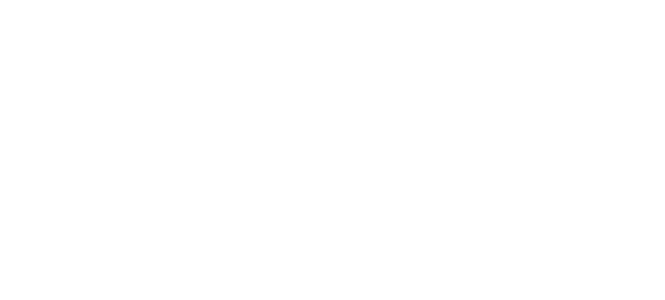
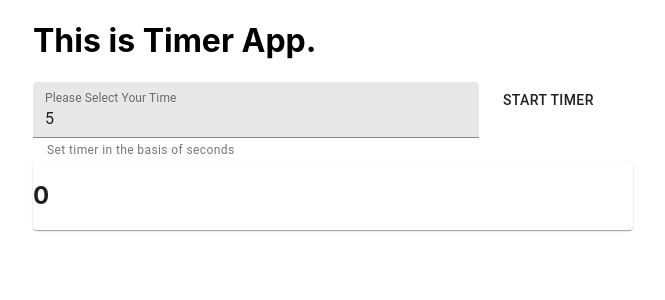
Before and after one commit to singh-sumit/ReactJs-Learn, a React (Create React App) app in the folder react-app-jmbo/: page /timer in a window 1280 px wide. Shown: the top 300 px of the page, without its empty margins (307-972 px from the left). Built offline with nearby package versions, Linux system fonts and the light colour scheme.

Commit message:
timer created with state in hook

```diff
--- a/react-app-jmbo/src/router.js
+++ b/react-app-jmbo/src/router.js
@@ -11,6 +11,7 @@
 import ThirdHook from "./week-3/react-hook/thirdReactHook";
 import UserProfile from "./week-3/react-hook/userProfile";
 import EffectHook from "./week-3/react-hook/effectHook";
+import TimerApp from "./week-3/timer/timerApp";
 
 export default function RouteApp() {
   return (
@@ -36,6 +37,9 @@
           <Route path="/effectHook">
             <EffectHook />
           </Route>
+          <Route path="/timer">
+            <TimerApp />
+          </Route>
         </Switch>
     </Router>
   );
--- /dev/null
+++ b/react-app-jmbo/src/week-3/timer/timerApp.js
@@ -0,0 +1,75 @@
+import { Button, Card, Grid, TextField } from "@material-ui/core";
+import React, { useEffect, useState } from "react";
+
+export default function TimerApp() {
+  let [time, setTime] = useState(5);
+  const [timer, setTimer] = useState();
+  const [isAlert, setIsAlert] = useState(false);
+  let [auxCount, setAuxCount] = useState(0);
+
+  function handleChange(event) {
+    setTime(event.target.value);
+    console.log("time :" + time);
+  }
+  function runTimer() {
+    /*******************
+     * method -1
+     */
+    // setTimeout(function(){
+    //   console.log(i);
+    //   i--;
+    //   alert('hello');
+    // },time*1000);
+
+    /***********
+     * method -2
+     */
+    setTimer(
+      setInterval(function () {
+        if (time == auxCount) {
+          alert("time out");
+          setIsAlert(!isAlert);
+          setAuxCount(0);
+          setTime(0);
+        } else {
+          // setTime(time--);
+          setAuxCount(auxCount++);
+          console.log("new time :" + time);
+        }
+      }, 1000)
+    );
+  }
+
+  useEffect(() => {
+    clearInterval(timer);
+    console.log("called");
+  }, [isAlert]);
+
+  return (
+    <div style={{ maxWidth: 600, margin: 'auto' }}>
+      <h1>This is Timer App.</h1>
+      <Grid container justify="flex-start" spacing={2}>
+        <Grid item xs="9" sm="9">
+          <TextField
+            id="time"
+            onChange={handleChange}
+            value={time}
+            label="Please Select Your Time"
+            helperText="Set timer in the basis of seconds"
+            fullWidth={true}
+            type="number"
+            variant="filled"
+          />
+        </Grid>
+        <Grid item xs="3" sm="3">
+          <Button onClick={runTimer}>Start Timer</Button>
+        </Grid>
+      </Grid>
+      <div>
+        <Card>
+          <h2>{auxCount}</h2>
+        </Card>
+      </div>
+    </div>
+  );
+}
```
Also changed, not shown: 2 other files (tests, documents, lock files or other folders).
